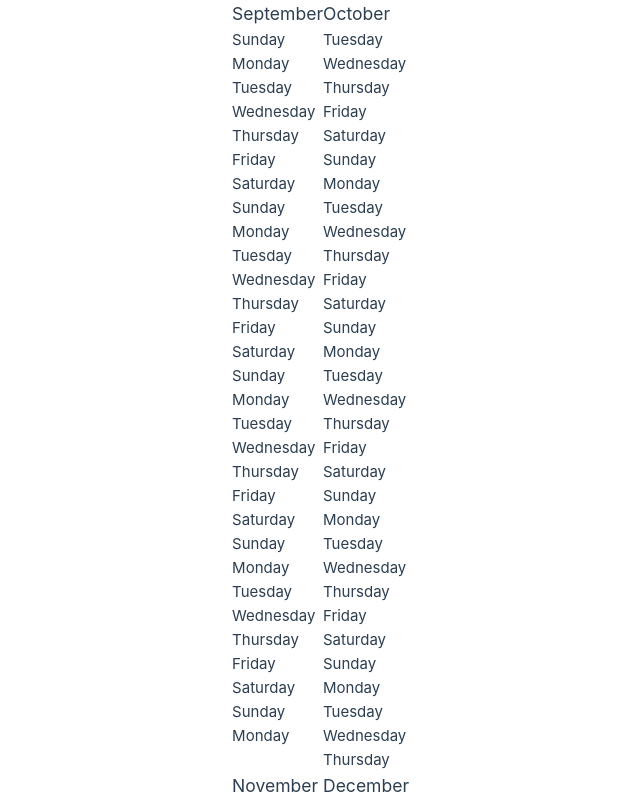
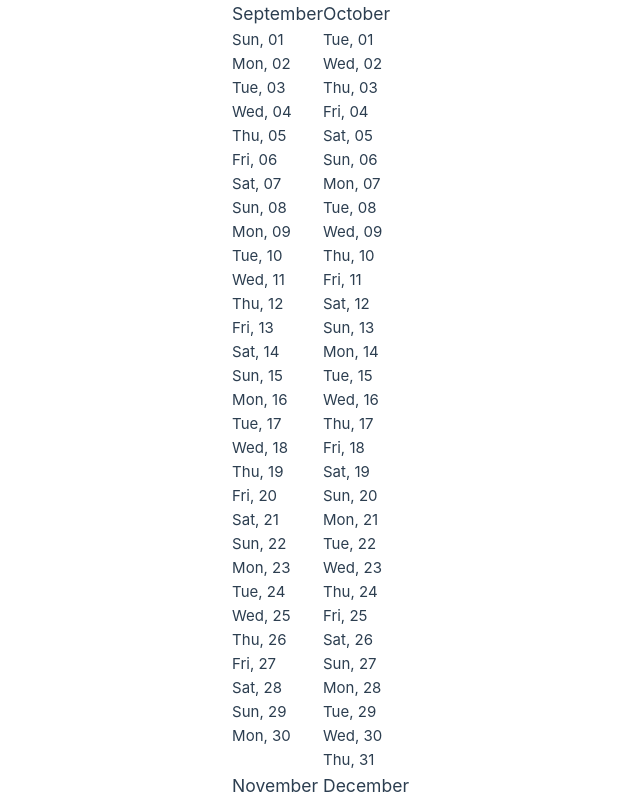
Before and after one commit to kiDra94/today-i-learned, a Vue app: page / in a window 1280 px wide. Shown: the top 800 px of the page, without its empty margins (317-957 px from the left). Built offline with nearby package versions, Linux system fonts and the light colour scheme.

Commit message:
final format

```diff
--- a/src/App.vue
+++ b/src/App.vue
@@ -31,7 +31,7 @@ console.log(days(start));
 <template>
   <div v-for="month in months(start, end)">
     <h3>{{ month.format("MMMM") }}</h3>
-    <div v-for="day in days(month)">{{ day.format("dddd") }}</div>
+    <div v-for="day in days(month)">{{ day.format("ddd, DD") }}</div>
   </div>
 </template>
 
```
